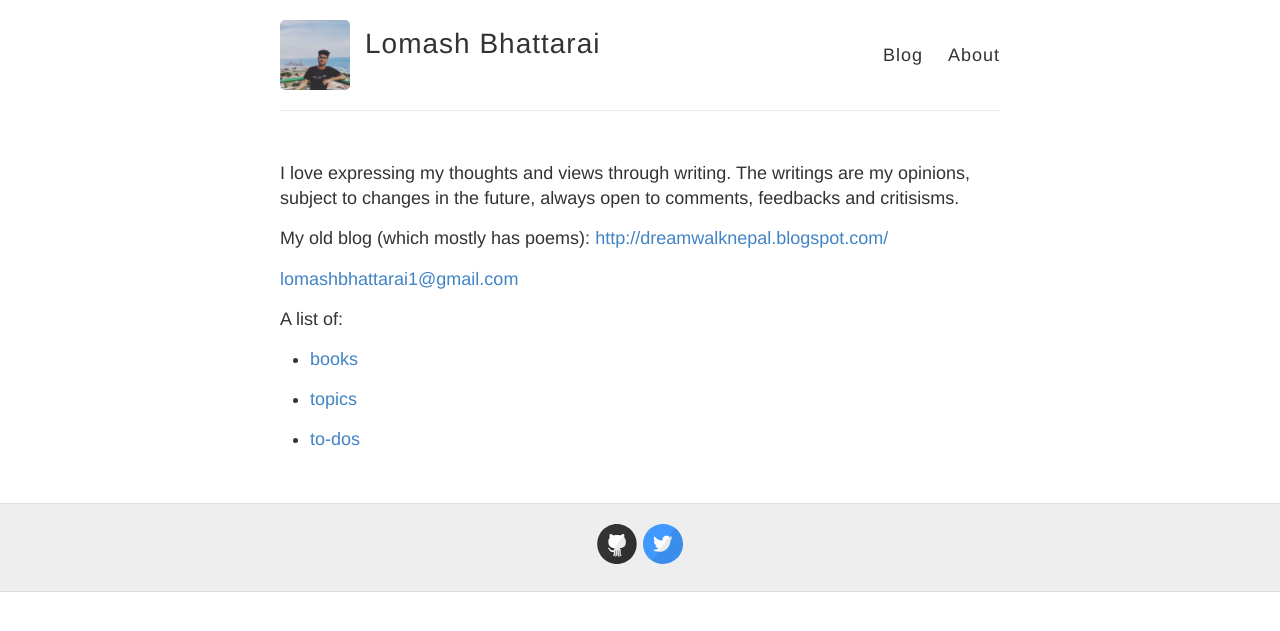
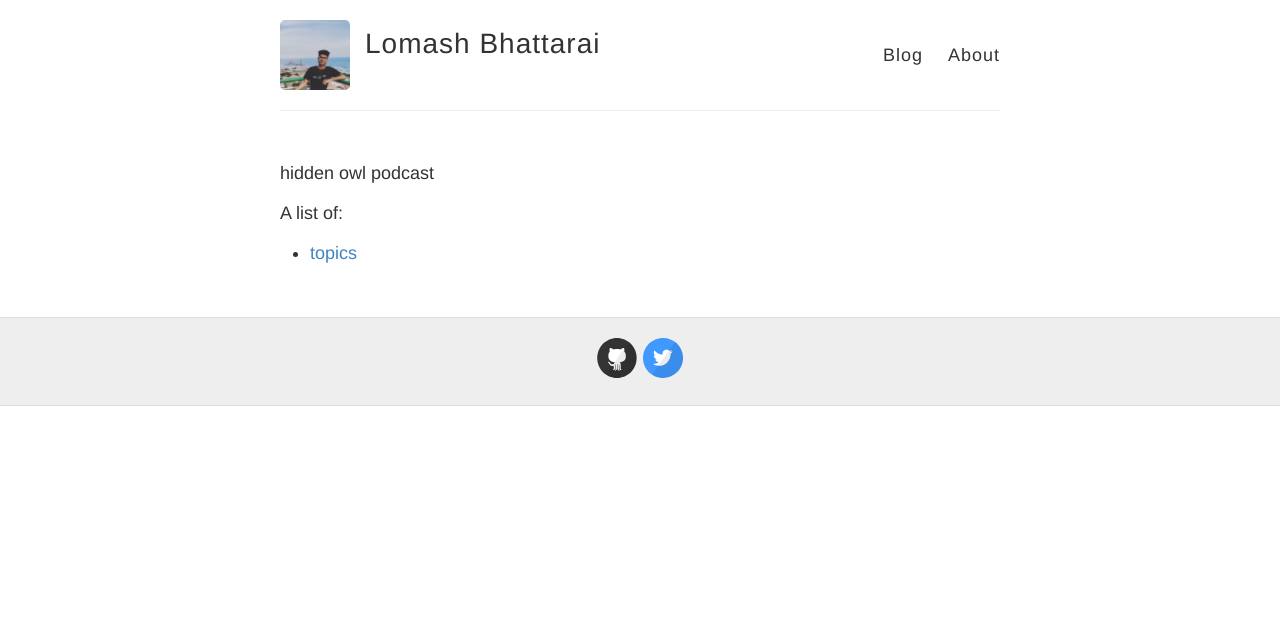
Before and after one commit to lomashbhattarai/hiddenowlpodcast, a Jekyll site: the page built from about.md, in a window 1280 px wide. Shown: the top 631 px of the page. Built offline with Jekyll 4.4.1, drawn with Linux system fonts in a browser that asks for light colours.

Commit message:
Update about.md

```diff
--- a/about.md
+++ b/about.md
@@ -4,16 +4,8 @@ title:
 permalink: /about/
 ---
 
-I love expressing my thoughts and views through writing. The writings are my opinions, subject to changes in the future, always open to comments, feedbacks and critisisms.
-
-My old blog (which mostly has poems): [http://dreamwalknepal.blogspot.com/](http://dreamwalknepal.blogspot.com/)
-
-[lomashbhattarai1@gmail.com](mailto:lomashbhattarai1@gmail.com)
+hidden owl podcast
 
 A list of:
 
-- [books](https://lomashbhattarai.github.io/books/)
-
 - [topics](https://lomashbhattarai.github.io/topics/)
-
-- [to-dos](https://lomashbhattarai.github.io/to-dos/)
```
